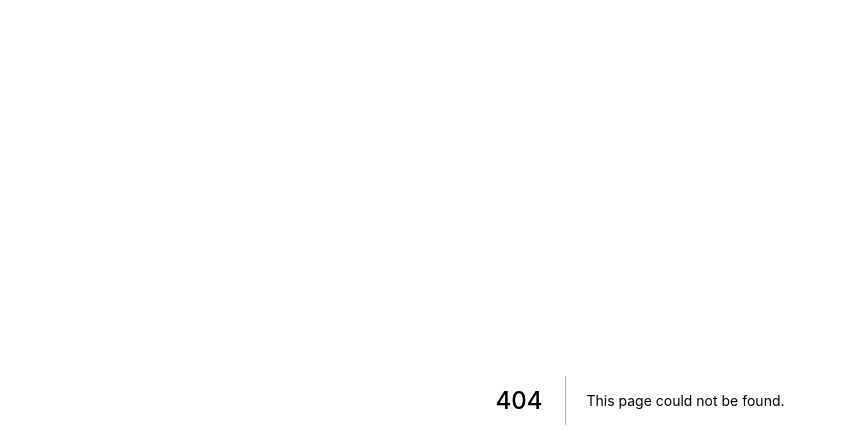
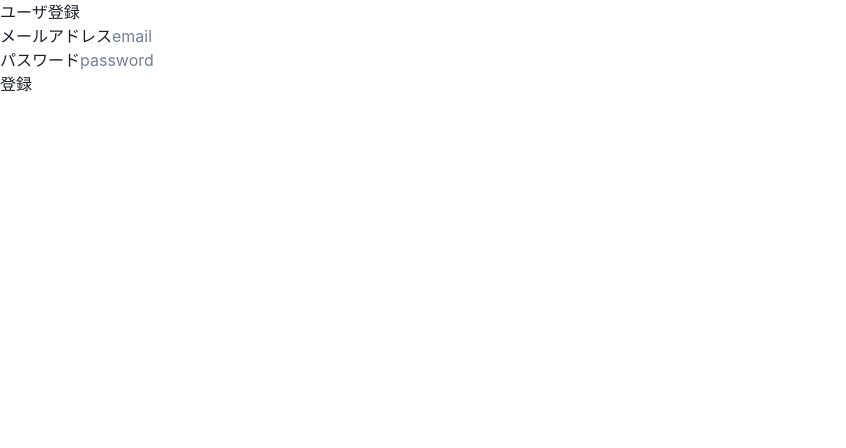
Before and after one commit to ryuya416/Job-Search-Management, a Next.js app: page /signup in a window 1280 px wide. Before the commit this address had no page. Shown: the top 448 px of the page, without its empty margins (0-846 px from the left). Built offline with nearby package versions, Linux system fonts and the light colour scheme; no server answers.

Commit message:
✨ sign-up function

```diff
--- /dev/null
+++ b/src/pages/signup.tsx
@@ -0,0 +1,54 @@
+import { createUserWithEmailAndPassword, getAuth } from "firebase/auth";
+import { useRouter } from "next/router";
+import { useState } from "react";
+import app, { auth } from "src/Firebase/firebase";
+
+const SignUp = () => {
+  const router = useRouter();
+  const auth = getAuth(app);
+  const [email, setEmail] = useState("");
+  const [password, setPassword] = useState("");
+
+  const handleSubmit = async (e: React.FormEvent<HTMLFormElement>) => {
+    e.preventDefault();
+    await createUserWithEmailAndPassword(auth, email, password);
+    router.push("/");
+  };
+  const handleChangeEmail = (e: React.ChangeEvent<HTMLInputElement>) => {
+    setEmail(e.currentTarget.value);
+  };
+  const handleChangePassword = (e: React.ChangeEvent<HTMLInputElement>) => {
+    setPassword(e.currentTarget.value);
+  };
+
+  return (
+    <div>
+      <h1>ユーザ登録</h1>
+      <form onSubmit={handleSubmit}>
+        <div>
+          <label>メールアドレス</label>
+          <input
+            name='email'
+            type='email'
+            placeholder='email'
+            onChange={(event) => handleChangeEmail(event)}
+          />
+        </div>
+        <div>
+          <label>パスワード</label>
+          <input
+            name='password'
+            type='password'
+            placeholder='password'
+            onChange={(event) => handleChangePassword(event)}
+          />
+        </div>
+        <div>
+          <button type='submit'>登録</button>
+        </div>
+      </form>
+    </div>
+  );
+};
+
+export default SignUp;
```
